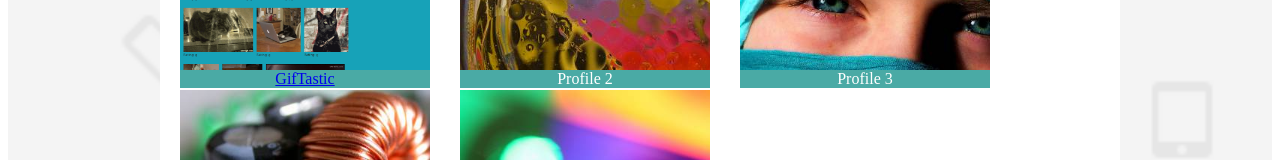
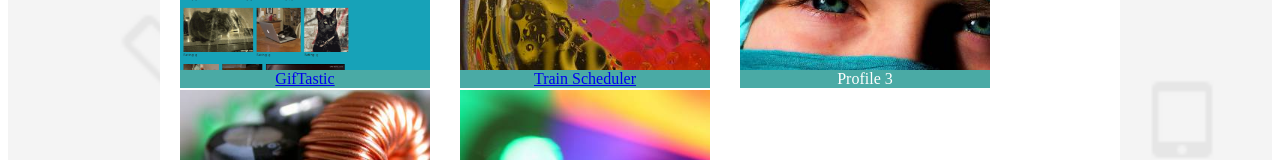
Before and after one commit to weiminyang/Portfolio, a plain HTML site: page portfolio.html in a window 1280 px wide. Shown: the part 321-481 px from the top of the page. Drawn offline with Linux system fonts and the light colour scheme.

Commit message:
add train scheduler

```diff
--- a/portfolio.html
+++ b/portfolio.html
@@ -32,7 +32,9 @@
                         </span>
                     </div>
                     <div class="portfoliop2 portfolio-image">
-                        <span>Profile 2</span>
+                        <span>
+                            <a href="https://weiminyang.github.io/Train-Scheduler/">Train Scheduler</a>
+                        </span>
 
                     </div>
                     <div class="portfoliop3 portfolio-image">
```
